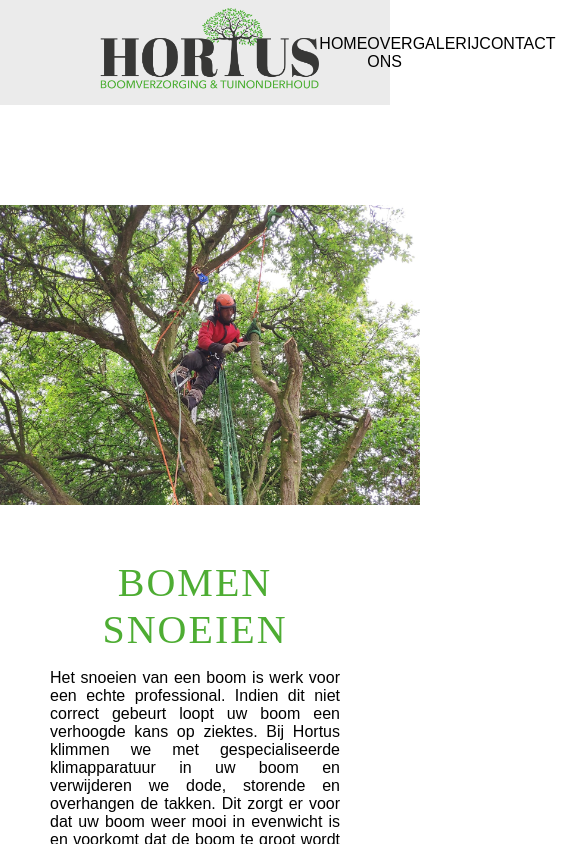
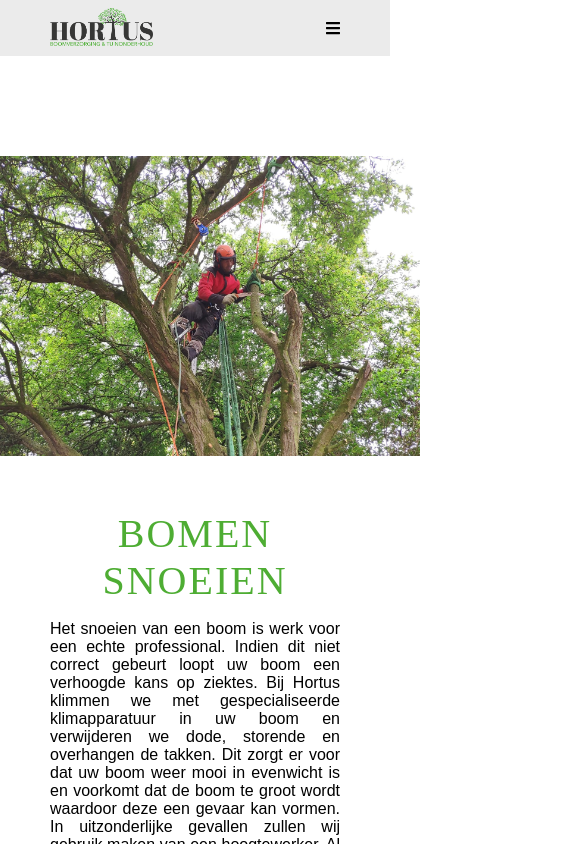
Before and after one commit to hortus-antwerpen/hortus-antwerpen.github.io, a React (Create React App) app: page / in a window 390 px wide. Shown: the top 844 px of the page, 585 px wide, since content can reach past the window. Built offline with nearby package versions, Linux system fonts and the light colour scheme.

Commit message:
makes navbar mobile friendly

```diff
--- a/src/App.css
+++ b/src/App.css
@@ -33,6 +33,20 @@
   flex-direction: row;
   justify-content: space-between;
   width: 400px;
+}
+
+.logo {
+  height: 85px;
+}
+
+@media only screen and (max-width: 1024px) {
+  .wrapper {
+    padding: 8px 50px;
+  }
+
+  .logo {
+    height: 40px;
+  }
 }
 /* -------------------------------- */
 
@@ -147,6 +161,16 @@
   margin: 55px 100px 55px 0;
 }
 
+@media only screen and (max-width: 1024px) {
+  .hide-on-mobile {
+    display: none;
+  }
+
+  .info {
+    margin: 55px auto;
+  }
+}
+
 /* -------------------------------- */
 
 /* FOOTER FORM */
@@ -224,7 +248,6 @@
 /* FOOTER INFO */
 /* -------------------------------- */
 .info {
-  margin: 55px 100px 55px 0;
   display: grid;
   grid-template-columns: auto 35px 1px 35px 200px;
   grid-template-rows: 25px 230px 25px;
@@ -238,6 +261,12 @@
 
   font-size: 18px;
   align-self: center;
+}
+
+@media only screen and (max-width: 1024px) {
+  .info-left {
+    font-size: 14px;
+  }
 }
 
 .info-left .part-1,
--- a/src/footer/Footer.js
+++ b/src/footer/Footer.js
@@ -12,7 +12,7 @@
     return (
       <>
         <div className="footer_wrapper">
-          <div>
+          <div className="hide-on-mobile">
             <Form
               onSubmit={this.onSubmit}
               render={({ handleSubmit, form, submitting, pristine, values }) => (
```
Also changed, not shown: src/.core/navbar/Nav.js.
